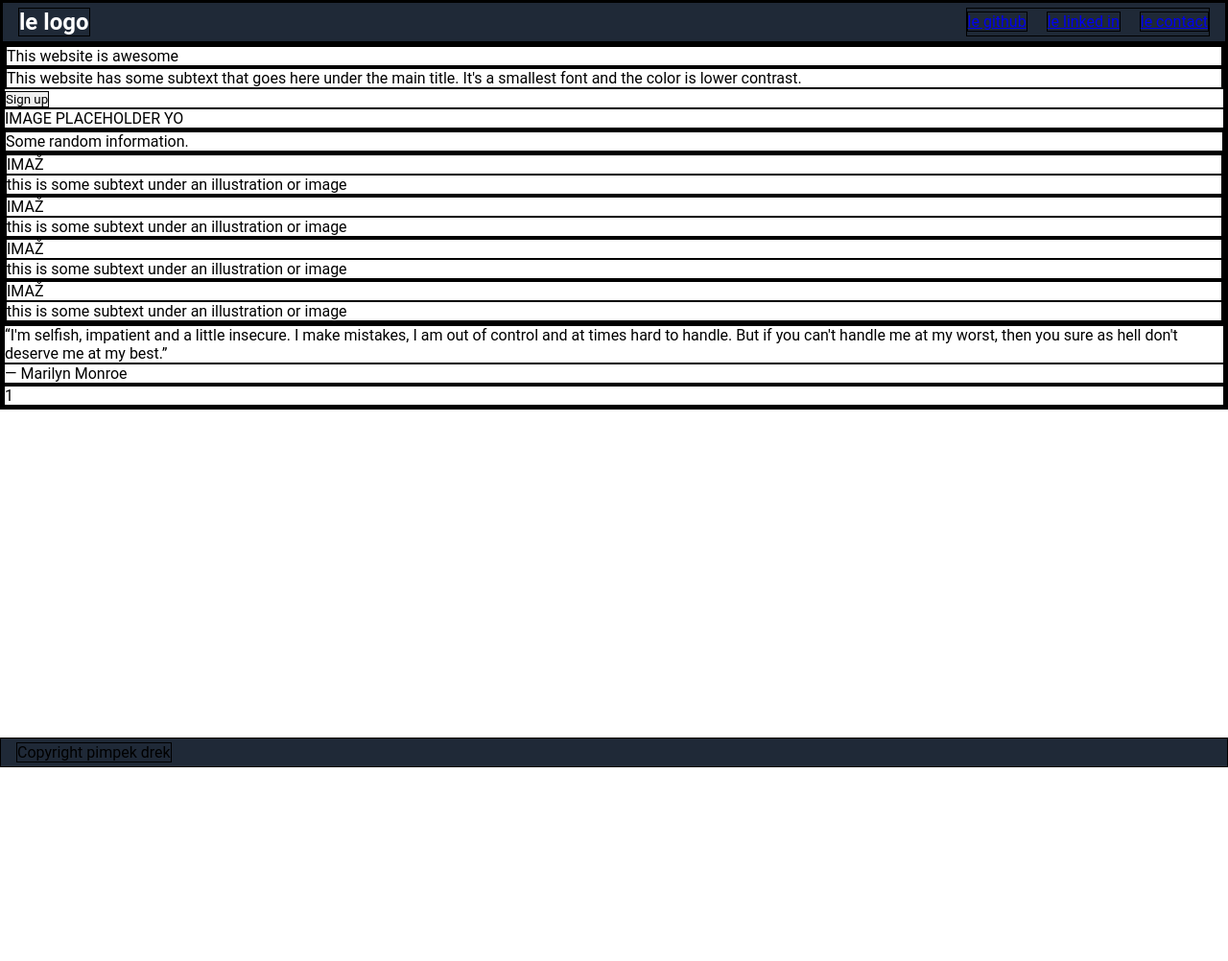
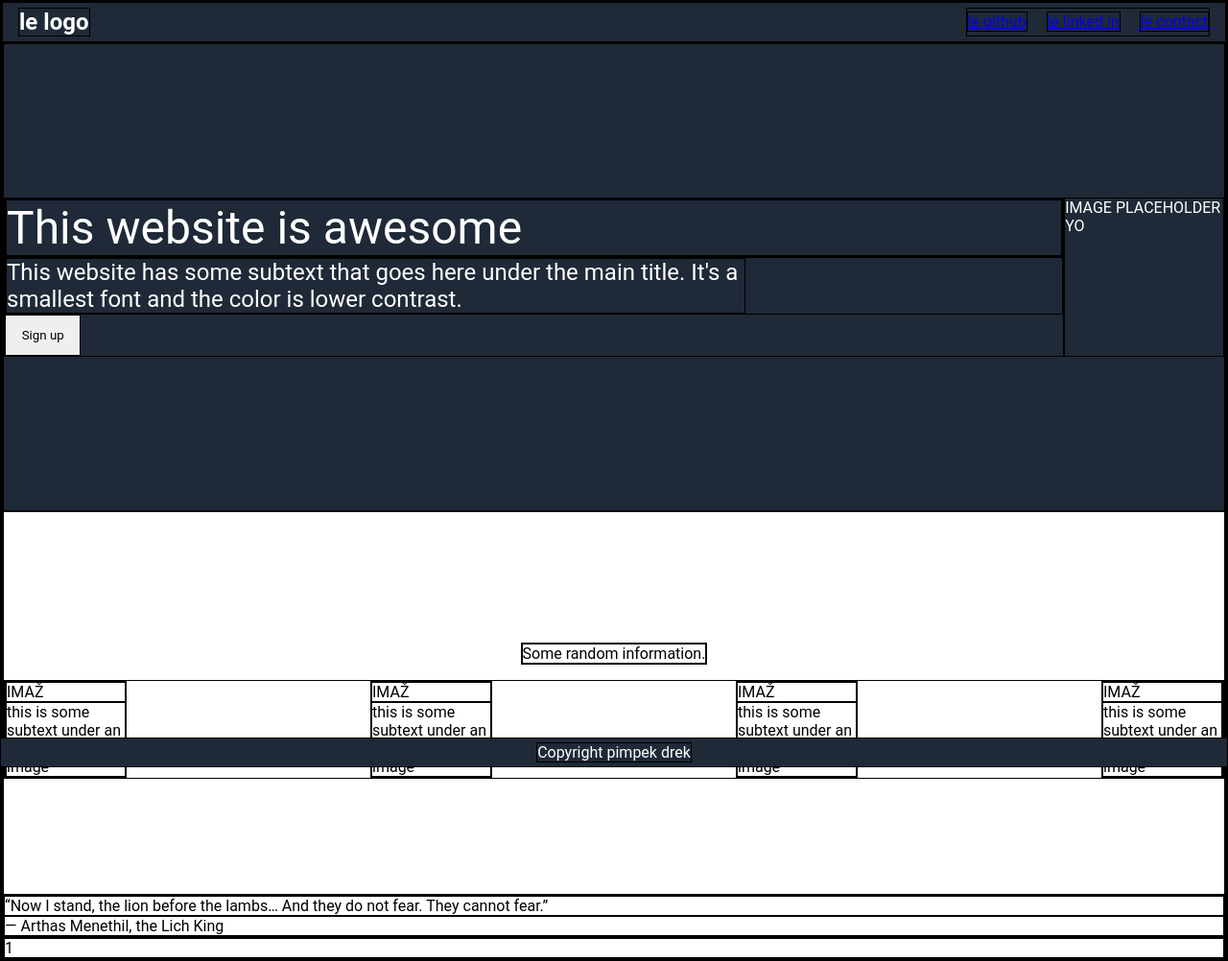
Before and after one commit to LZganec/landing_page, a plain HTML site: page index.html in a window 1280 px wide. Shown: the whole page at 96% size. Before the commit the page ends 800 px from the top, so only its background shows below. Drawn offline with Linux system fonts and the light colour scheme.

Commit message:
CSS changes
Fiddled around with flexbox, configured a bit of the layout.

```diff
--- a/index.html
+++ b/index.html
@@ -10,9 +10,9 @@
     <header>
         <span class="logo">le logo</span>
         <span class="header-links">
-            <a href="index.html">le github</a>
-            <a href="about.html">le linked in</a>
-            <a href="contact.html">le contact</a>
+            <a href="https://github.com/LZganec" rel="noopener noreferrer" target="_blank">le github</a>
+            <a href="https://hr.linkedin.com/in/leon-%C5%BEganec-735a672b9?trk=people-guest_people_search-card" rel="noopener noreferrer" target="_blank">le linked in</a>
+            <a href="contact.html" rel="noopener noreferrer" target="_blank">le contact</a>
         </span>
     </header>
     <main>
@@ -55,9 +55,9 @@
         </div>
         <div class="gray-container">
             <div class="quote">
-                “I'm selfish, impatient and a little insecure. I make mistakes, I am out of control and at times hard to handle. But if you can't handle me at my worst, then you sure as hell don't deserve me at my best.”
+                “Now I stand, the lion before the lambs… And they do not fear. They cannot fear.”
             </div>
-            <div class="quotee">― Marilyn Monroe</div>
+            <div class="quotee">― Arthas Menethil, the Lich King</div>
         </div>
         <div class="above-footer-container">
             <div class="signup">1</div>
--- a/style.css
+++ b/style.css
@@ -27,11 +27,56 @@ header .header-links {
     align-items: center;
 }
 
+.blue-container {
+    display: flex;
+    flex-direction: row;
+    justify-content: space-around;
+    padding: 10em 0;
+    background-color: #1f2937;
+    color: #ffffff;
+}
+
+.sample-title-text {
+    font-size: 3em;
+}
+
+.sample-content-text {
+    font-size: 1.5em;
+    max-width: 70%;
+}
+
+.sign-up {
+    padding: 1em 1.25em;
+}
+
+.white-container {
+    padding: 7.5em 0;
+    display: flex;
+    flex-direction: column;
+    align-items: center;
+}
+
+.random-information {
+    margin: 1em 0;
+}
+
+.cards-container {
+    display: flex;
+    flex-direction: row;
+    justify-content: space-between;
+}
+
+.card-container {
+    max-width: 10%;
+}
+
 footer {
     position: fixed;
     left: 0;
     bottom: 0;
     padding: 0.3em 1em;
     background-color: #1f2937;
+    color: #ffffff;
     width: 100%;
+    text-align: center;
 }
```
